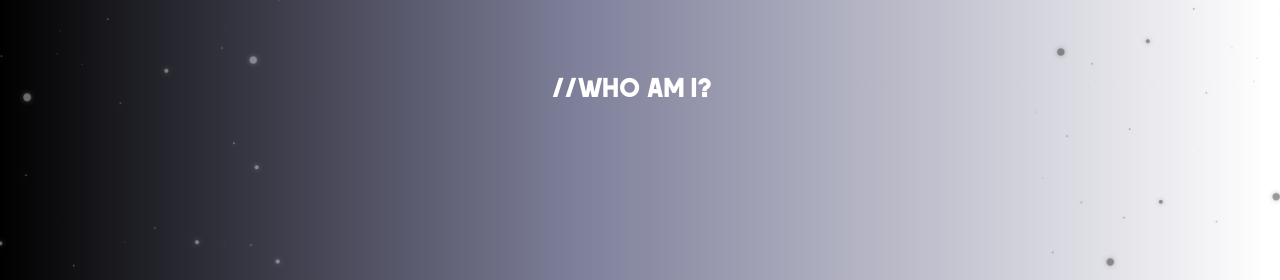
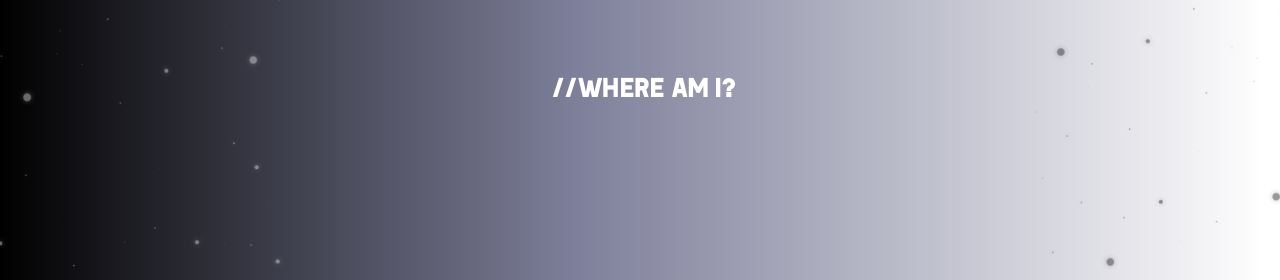
Before and after one commit to mylonjones/spave, a React (Create React App) app: page / in a window 1280 px wide. Shown: the part 170-450 px from the top of the page. Built offline with nearby package versions, Linux system fonts and the light colour scheme.

Commit message:
changed who am i to where am i

```diff
--- a/src/home.js
+++ b/src/home.js
@@ -55,7 +55,7 @@ export default function Home() {
           onMouseEnter={handleQuestionHover}
           onMouseLeave={handleQuestionOut}
         >
-          {`//WHO AM I?`}
+          {`//WHERE AM I?`}
           <span className='answer' style={{opacity: Opacity}} >
             {'\nI AM APOLLOS\nTHIS IS MY WORK\nCLICK THE STARS\nINQUIRE.'}
           </span>
```
Also changed, not shown: 7 other files (tests, documents, lock files or other folders).
